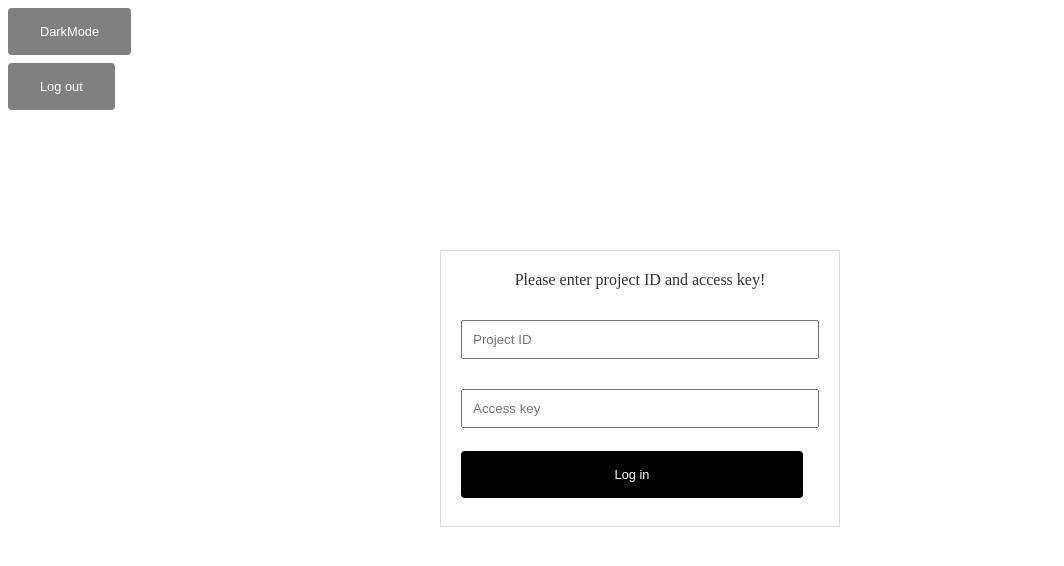
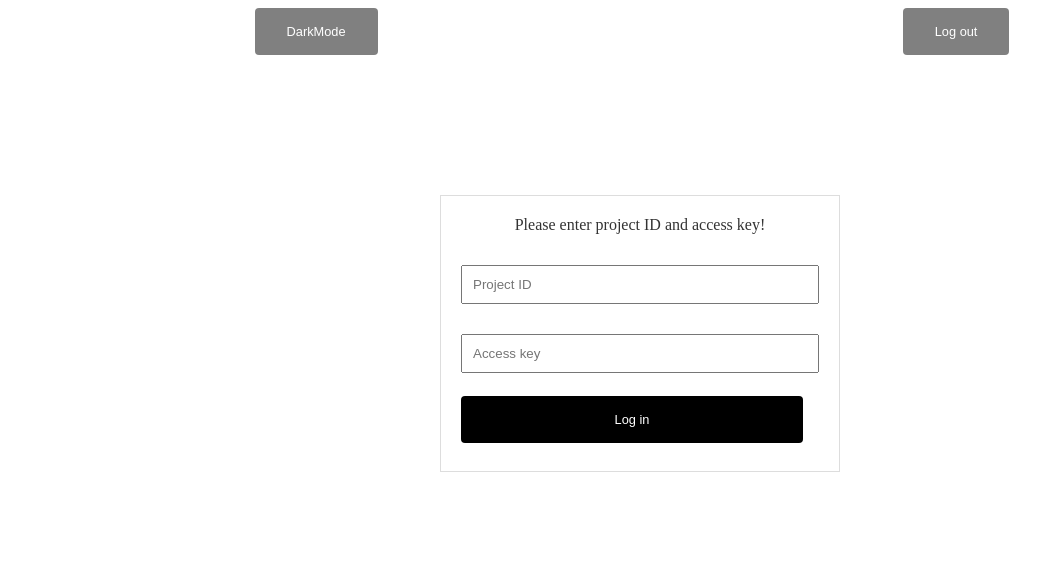
Before and after one commit to FredrikFSlagsvold/Git-Stats-Project-React, a React (Create React App) app in the folder project-2/: page / in a window 1280 px wide. Shown: the top 566 px of the page, without its empty margins (0-1064 px from the left). Built offline with nearby package versions, Linux system fonts and the light colour scheme.

Commit message:
feat: enda mer styling

```diff
--- a/project-2/src/App.tsx
+++ b/project-2/src/App.tsx
@@ -19,11 +19,11 @@ export default function App() {
     return (
       <>
         <ThemeContext.Provider value={darkTheme}>
-          <div className='flex justify-center'>
+          <div className={darkTheme ? 'headerBackgroundLight' :'headerBackgroundDark'}>
          <button className='dark-mode' onClick={toggleTheme}>DarkMode</button>
          <button className='dark-mode' onClick={logOut}>Log out</button>
          </div>
-        <DarkThemeComponent />
+        <DarkThemeComponent/>
         </ThemeContext.Provider>
       </>
     );
--- a/project-2/src/styles.css
+++ b/project-2/src/styles.css
@@ -1,6 +1,10 @@
 @tailwind base;
 @tailwind components;
 @tailwind utilities;
+
+html, body {
+  margin: 0;
+}
 
 .App {
     text-align: center;
@@ -150,6 +154,20 @@
     justify-content: space-between;
   }
 
+  .headerBackgroundDark {
+    display: flex;
+    justify-content: space-around;
+    flex-wrap: wrap;
+    background-color: #0000;
+  }
+
+  .headerBackgroundLight {
+    display: flex;
+    justify-content: space-around;
+    flex-wrap: wrap;
+    background-color: #333;
+  }
+
 
   @media all and (orientation: portrait) {
     .bothBoxes {
```
